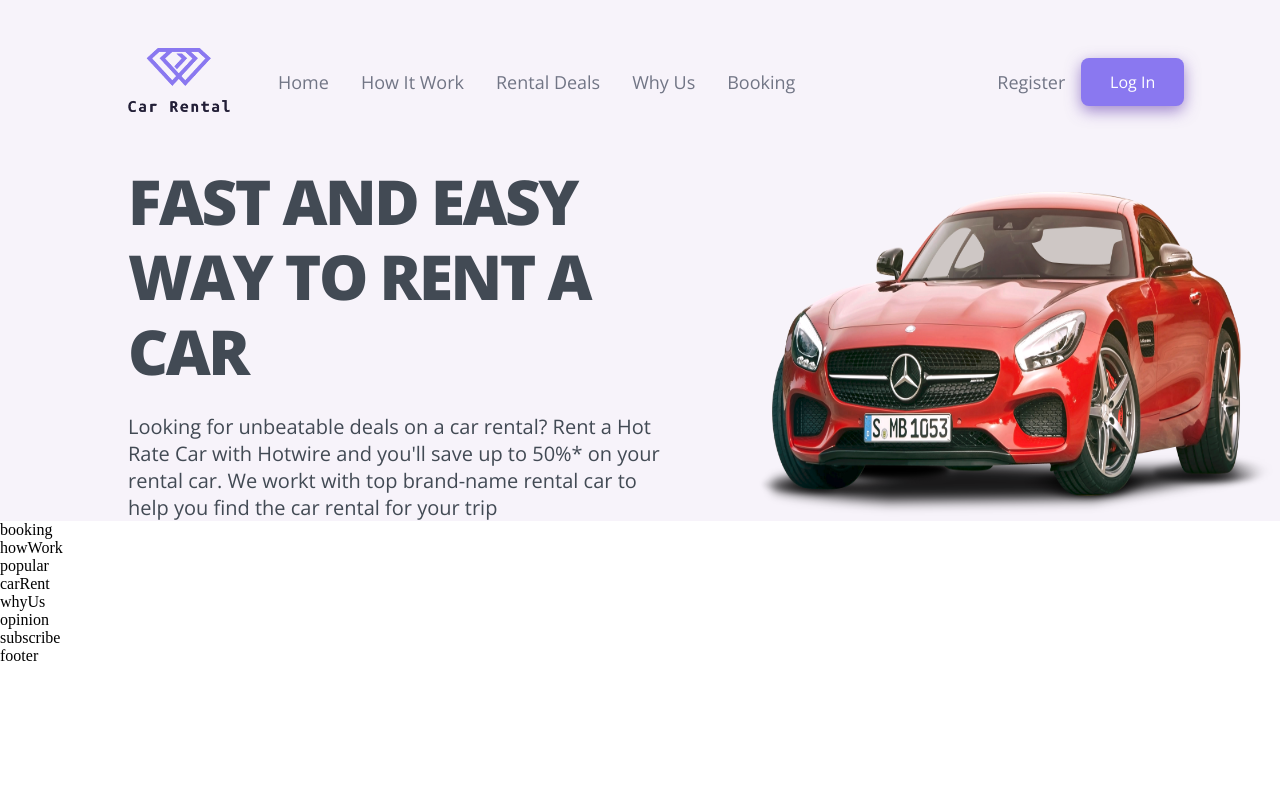
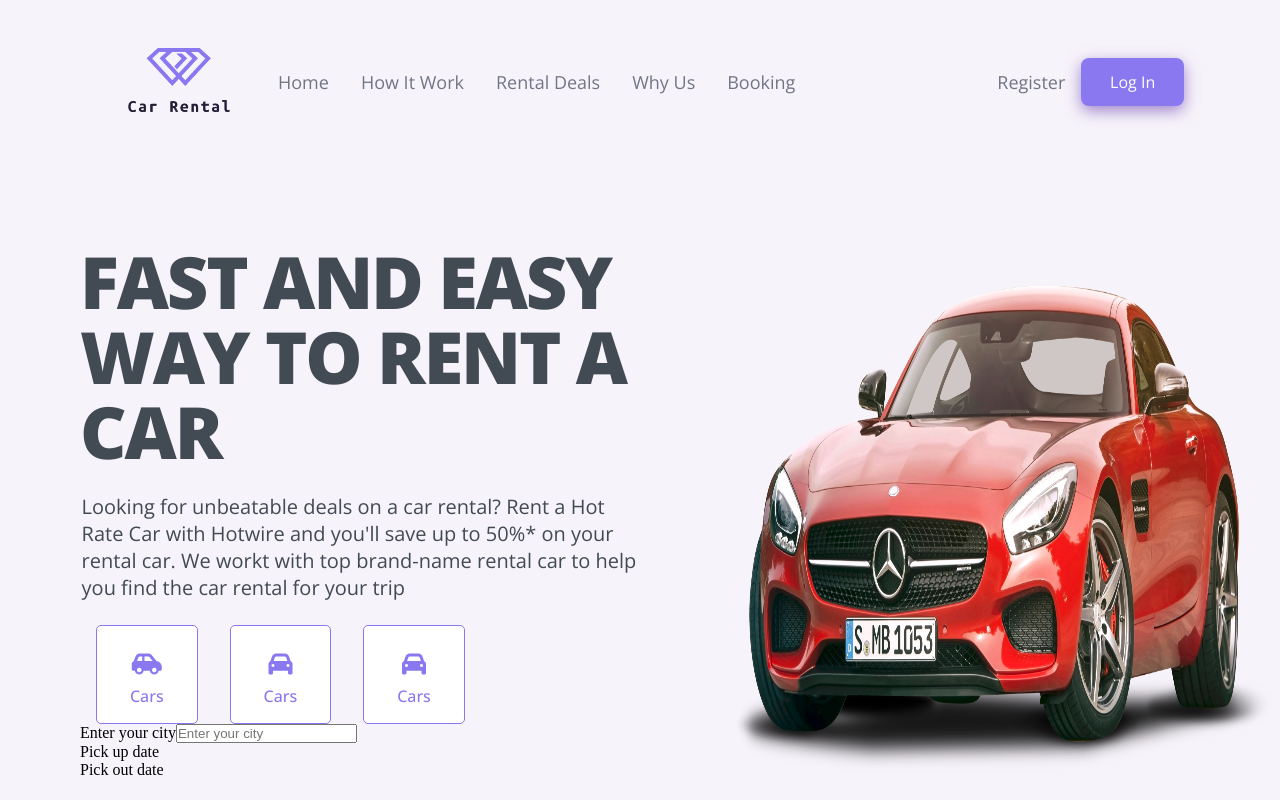
Before and after one commit to espadAbtw/car-rental-froncik, a React (Create React App) app in the folder car-rental/: page / in a window 1280 px wide. Shown: the top 800 px of the page. Built offline with nearby package versions, Linux system fonts and the light colour scheme.

Commit message:
buttons + beggining of searchbar

```diff
--- a/car-rental/public/index.html
+++ b/car-rental/public/index.html
@@ -16,5 +16,9 @@
   <body>
     <noscript>You need to enable JavaScript to run this app.</noscript>
     <div id="root"></div>
+
+
+
+    <script src="https://kit.fontawesome.com/cb0b14c6f3.js" crossorigin="anonymous"></script>
   </body>
 </html>
--- /dev/null
+++ b/car-rental/src/components/bookingSearch/bookingSearch.jsx
@@ -0,0 +1,27 @@
+import React from "react";
+import "./bookingSearch.css";
+
+function BookingSearch() {
+  return (
+    <form className="booking-container">
+      <div className="booking-part">
+      <label for="searchbar">Enter your city</label>
+        <input
+        type="search"
+        id="searchbar"
+        name="city_searchbar"
+        placeholder="Enter your city"></input>
+      </div>
+      <div className="booking-part">
+      <label for="pick-up-date">Pick up date</label>
+
+      </div>
+      <div className="booking-part">
+      <label for="return-date">Pick out date</label>
+
+      </div>
+    </form>
+  );
+}
+
+export default BookingSearch;
--- /dev/null
+++ b/car-rental/src/components/button/button.jsx
@@ -0,0 +1,19 @@
+import React from 'react'
+import classes from './button.module.css'
+function Button(props) {
+  return (
+    <button
+        type={props.type || "button"}
+        className={`${classes.button} ${props.className}`}
+        onClick={props.onClick}
+        disabled={props.disabled}
+        >
+            <span className={classes.button__text}>{props.text}</span>
+            <span className={classes.button__icon}>
+                <i className={props.icon}/>
+            </span>
+        </button>
+  )
+}
+
+export default Button
--- /dev/null
+++ b/car-rental/src/components/button/button.module.css
@@ -0,0 +1,34 @@
+.button {
+    display: flex;
+    flex-direction: column-reverse;
+    align-items: center;
+    height: 100%;
+    width: 100%;
+    padding: 1em 1.5em;
+    background: #fff;
+    border: 1px solid #8a78f0;
+    outline: none;
+    border-radius: 5px;
+    overflow: hidden;
+    font-size: 16px;
+    font-weight: 500;
+    cursor: pointer;
+    font-family: var(--font-family)
+}
+
+.button:hover,
+.button:active {
+    background: rgba(138,120,240, 0.1)
+}
+
+.button__text,
+.button__icon {
+    padding: 0 8px;
+    color: #8a78f0;
+    height: 100%;
+}
+
+.button__icon {
+    margin: 0.2em;
+    font-size: 1.5em;
+}
--- a/car-rental/src/containers/header/header.css
+++ b/car-rental/src/containers/header/header.css
@@ -4,6 +4,8 @@
 
 .cr_header {
     display: flex;
+    padding-top: 5rem;
+    padding-bottom: 5rem;
 }
 
 .cr_header-content {
@@ -13,15 +15,15 @@
     align-items: flex-start;
     flex-direction: column;
     margin-right: 5rem;
-    margin-left: 8rem;
+    margin-left: 5rem;
 }
 
 .cr_header-content h1 {
     font-family: var(--font-family);
     font-weight: 800;
-    font-size: 62px;
+    font-size: 72px;
     line-height: 75px;
-    letter-spacing: -0.04em;
+    letter-spacing: -0.03em;
 }
 
 .cr_header-content p {
@@ -32,6 +34,8 @@
     font-size: 20px;
     line-height: 27px;
     margin-top: 1.5rem;
+    margin-bottom: 1.5rem;
+    padding-left: 0.1rem;
 }
 
 .cr_header-image {
@@ -44,7 +48,13 @@
     width: 100%;
     height: 100%;
 }
+.cr_header-vechicle_options {
+    display: flex;
+}
+.cr_header-vechicle_options Button{
+    margin: 0 1em;
 
+}
 @media screen and (max-width: 1110px) {
     .cr_header {
         flex-direction: column;
--- a/car-rental/src/containers/header/header.jsx
+++ b/car-rental/src/containers/header/header.jsx
@@ -1,6 +1,8 @@
 import React from "react";
 import "./header.css";
 import merol from "../../assets/merol.png";
+import Button from "../../components/button/button";
+import BookingSearch from "../../components/bookingSearch/bookingSearch";
 function Header() {
   return (
     <div className="cr_header section_padding" id="home">
@@ -13,9 +15,25 @@ function Header() {
           trip
         </p>
 
-      <div className="cr_header-vechicle_options"></div>
+      <div className="cr_header-vechicle_options">
+        <Button
+          type="submit"
+          text="Cars"
+          icon="fa-solid fa-car-side"
+        />
+        <Button
+          type="submit"
+          text="Cars"
+          icon="fa-solid fa-car"
+        />
+        <Button
+          type="submit"
+          text="Cars"
+          icon="fa-solid fa-car"
+        />
+      </div>
       <div className="cr_header-booking_component"></div>
-
+        <BookingSearch/>
       </div>
       <div className="cr_header-image">
         <img src={merol} alt="mercedes car" />
```
Also changed, not shown: car-rental/src/components/bookingSearch/bookingSearch.css (added).
